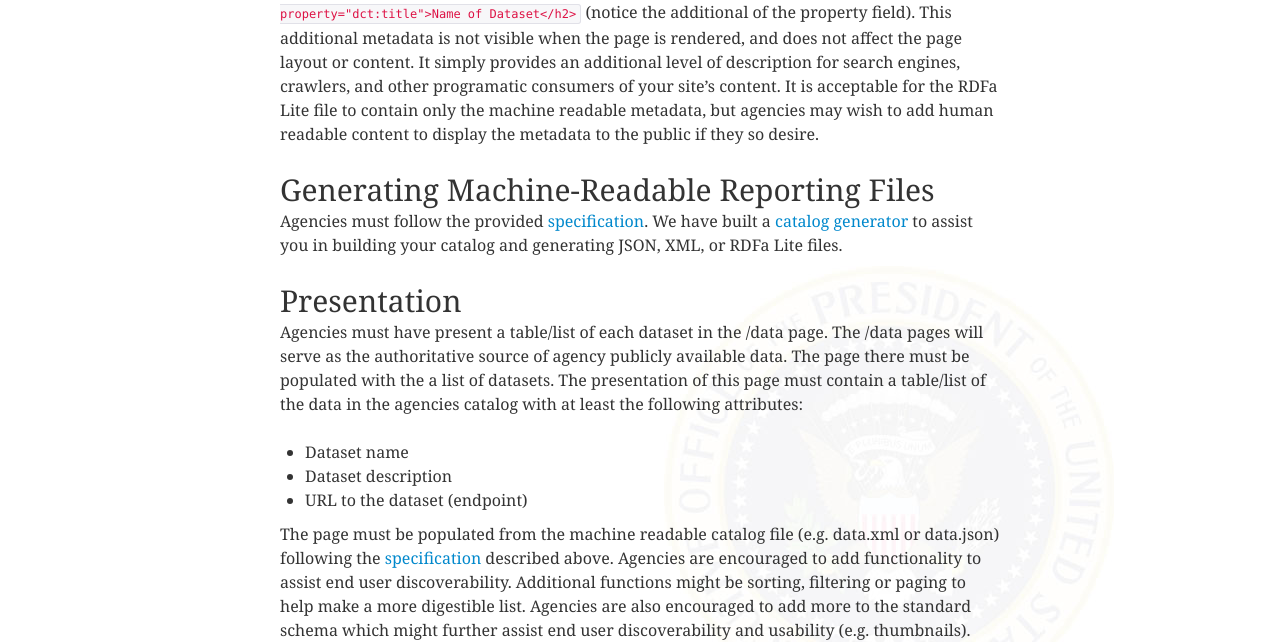
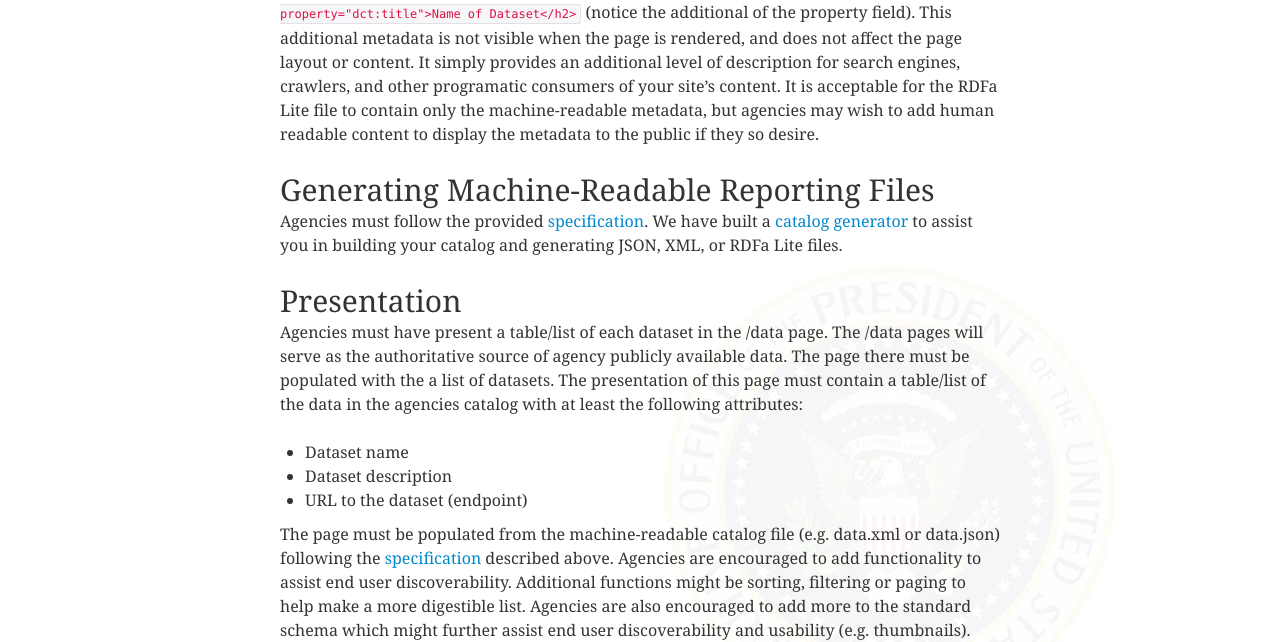
Before and after one commit to gbinal/p-o-d.github.com, a Jekyll site: the page built from catalog.md, in a window 1280 px wide and 1400 px high, scrolled down 1295 px. Shown: the part 446-1088 px from the top of the window. Built offline with Jekyll 4.4.1, drawn with Linux system fonts in a browser that asks for light colours; nearby versions of some CDN libraries.

```diff
--- a/catalog.md
+++ b/catalog.md
@@ -41,7 +41,7 @@ The JSON representation of the catalog should track directly to the RDFa version
 
 ### RDFa Lite
 
-[RDFa Lite](http://www.w3.org/TR/rdfa-lite/) is a subset of RDFa (Resource Description Framework in Attribute) that provides a common syntax for expressing metadata on websites in a way that computers can understand and begin to formulate knowledge about those data about your organization. RDFa Lite embeds itself in existing, standard HTML pages. For example, if previously a dataset was described as `<h2>Name of Dataset</h2>`, RDFa would extend that markup as  `<h2 property="dct:title">Name of Dataset</h2>` (notice the additional of the property field). This additional metadata is not visible when the page is rendered, and does not affect the page layout or content. It simply provides an additional level of description for search engines, crawlers, and other programatic consumers of your site's content.  It is acceptable for the RDFa Lite file to contain only the machine readable metadata, but agencies may wish to add human readable content to display the metadata to the public if they so desire.
+[RDFa Lite](http://www.w3.org/TR/rdfa-lite/) is a subset of RDFa (Resource Description Framework in Attribute) that provides a common syntax for expressing metadata on websites in a way that computers can understand and begin to formulate knowledge about those data about your organization. RDFa Lite embeds itself in existing, standard HTML pages. For example, if previously a dataset was described as `<h2>Name of Dataset</h2>`, RDFa would extend that markup as  `<h2 property="dct:title">Name of Dataset</h2>` (notice the additional of the property field). This additional metadata is not visible when the page is rendered, and does not affect the page layout or content. It simply provides an additional level of description for search engines, crawlers, and other programatic consumers of your site's content.  It is acceptable for the RDFa Lite file to contain only the machine-readable metadata, but agencies may wish to add human readable content to display the metadata to the public if they so desire.
 
 
 Generating Machine-Readable Reporting Files
@@ -58,7 +58,7 @@ Agencies must have present a table/list of each dataset in the /data page.  The
 * Dataset description
 * URL to the dataset (endpoint)
 
-The page must be populated from the machine readable catalog file (e.g. data.xml or data.json) following the [specification](schema/) described above.  Agencies are encouraged to add functionality to assist end user discoverability.  Additional functions might be sorting, filtering or paging to help make a more digestible list.  Agencies are also encouraged to add more to the standard schema which might further assist end user discoverability and usability (e.g. thumbnails).
+The page must be populated from the machine-readable catalog file (e.g. data.xml or data.json) following the [specification](schema/) described above.  Agencies are encouraged to add functionality to assist end user discoverability.  Additional functions might be sorting, filtering or paging to help make a more digestible list.  Agencies are also encouraged to add more to the standard schema which might further assist end user discoverability and usability (e.g. thumbnails).
 
 Supplemental Information
 ------------------------
```
